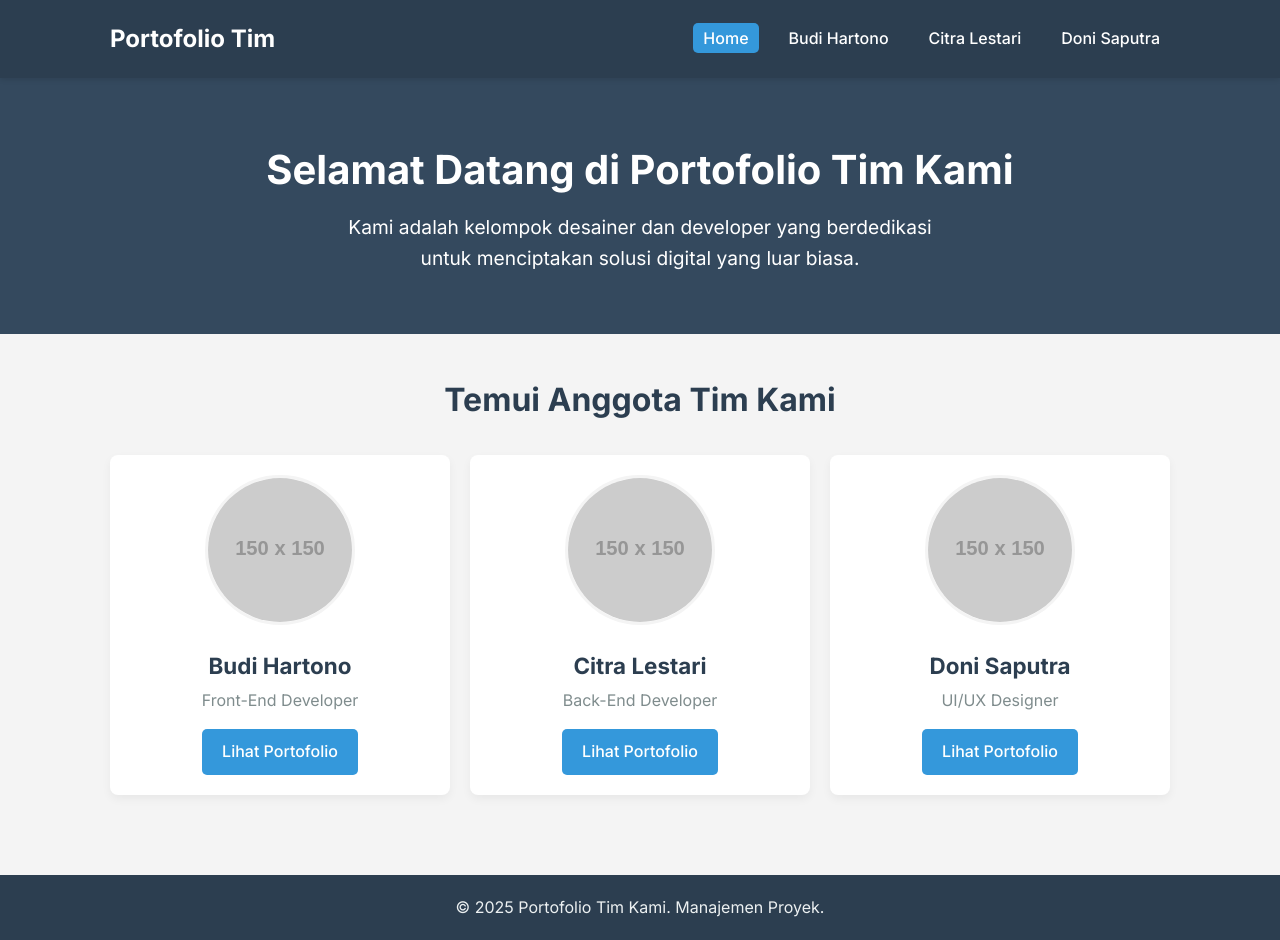
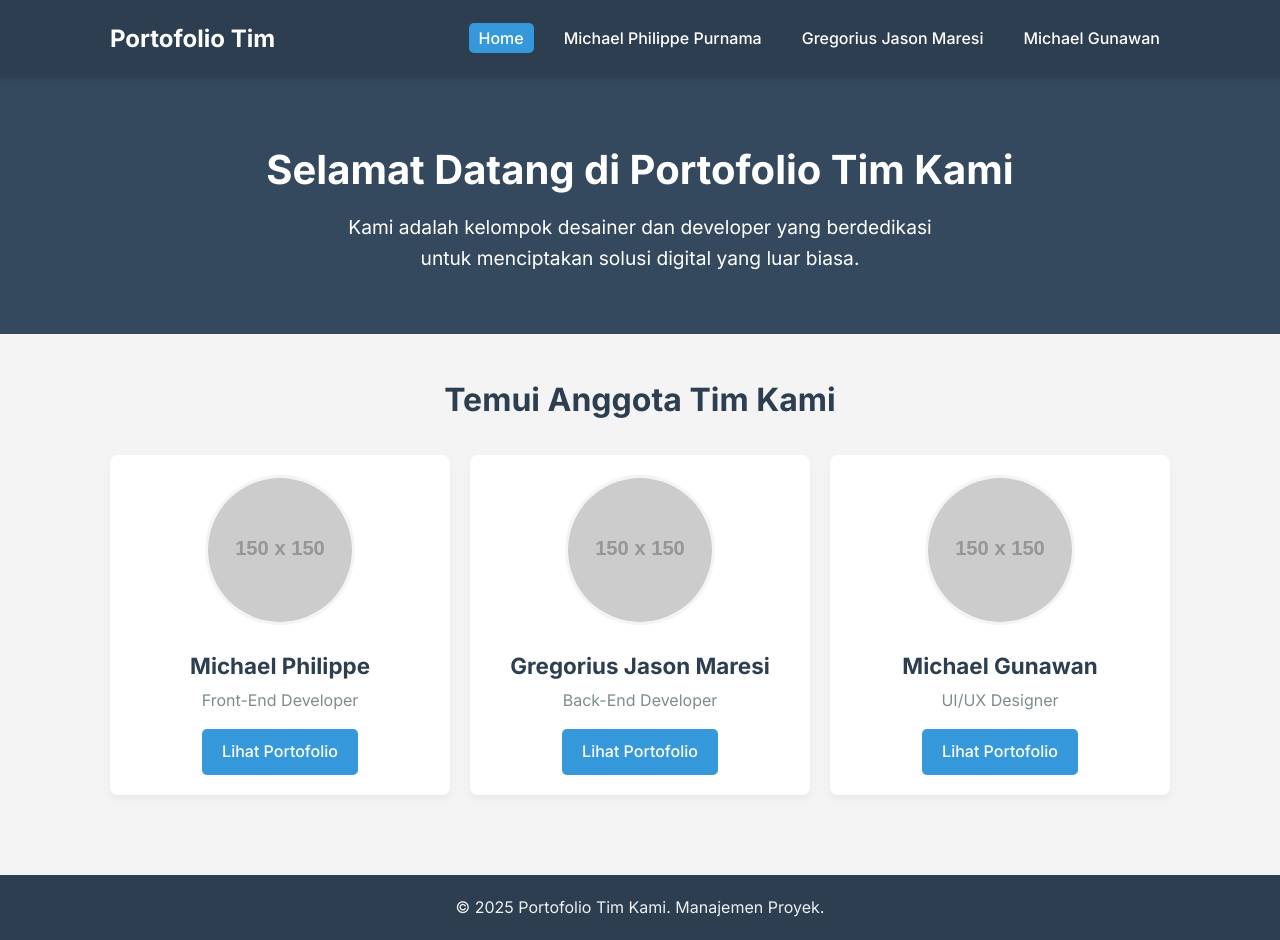
Before and after one commit to PhilippePur/SuperTeamPortofolio, a plain HTML site: page index.html in a window 1280 px wide. Drawn offline with Linux system fonts and the light colour scheme; placeholder pictures from the web are drawn by us.

Commit message:
Mengupdate index.html

```diff
--- a/index.html
+++ b/index.html
@@ -14,9 +14,9 @@
             <nav>
                 <ul>
                     <li><a href="index.html" class="active">Home</a></li>
-                    <li><a href="anggota1.html">Budi Hartono</a></li>
-                    <li><a href="anggota2.html">Citra Lestari</a></li>
-                    <li><a href="anggota3.html">Doni Saputra</a></li>
+                    <li><a href="anggota1.html">Michael Philippe Purnama</a></li>
+                    <li><a href="anggota2.html">Gregorius Jason Maresi </a></li>
+                    <li><a href="anggota3.html">Michael Gunawan</a></li>
                 </ul>
             </nav>
         </div>
@@ -36,24 +36,24 @@
                 <div class="card-container">
                     <!-- Kartu Anggota 1 -->
                     <div class="team-card">
-                        <img src="https://placehold.co/150x150/3498db/ffffff?text=BH" alt="Foto Budi Hartono">
-                        <h3>Budi Hartono</h3>
+                        <img src="https://placehold.co/150x150/3498db/ffffff?text=BH" alt="Foto Michael Philippe Purnama">
+                        <h3>Michael Philippe</h3>
                         <p>Front-End Developer</p>
                         <a href="anggota1.html" class="btn">Lihat Portofolio</a>
                     </div>
 
                     <!-- Kartu Anggota 2 -->
                     <div class="team-card">
-                        <img src="https://placehold.co/150x150/e74c3c/ffffff?text=CL" alt="Foto Citra Lestari">
-                        <h3>Citra Lestari</h3>
+                        <img src="https://placehold.co/150x150/e74c3c/ffffff?text=CL" alt="Foto Gregorius Jason Maresi">
+                        <h3>Gregorius Jason Maresi</h3>
                         <p>Back-End Developer</p>
                         <a href="anggota2.html" class="btn">Lihat Portofolio</a>
                     </div>
 
                     <!-- Kartu Anggota 3 -->
                     <div class="team-card">
-                        <img src="https://placehold.co/150x150/2ecc71/ffffff?text=DS" alt="Foto Doni Saputra">
-                        <h3>Doni Saputra</h3>
+                        <img src="https://placehold.co/150x150/2ecc71/ffffff?text=DS" alt="Foto Michael Gunawan">
+                        <h3>Michael Gunawan</h3>
                         <p>UI/UX Designer</p>
                         <a href="anggota3.html" class="btn">Lihat Portofolio</a>
                     </div>
```
